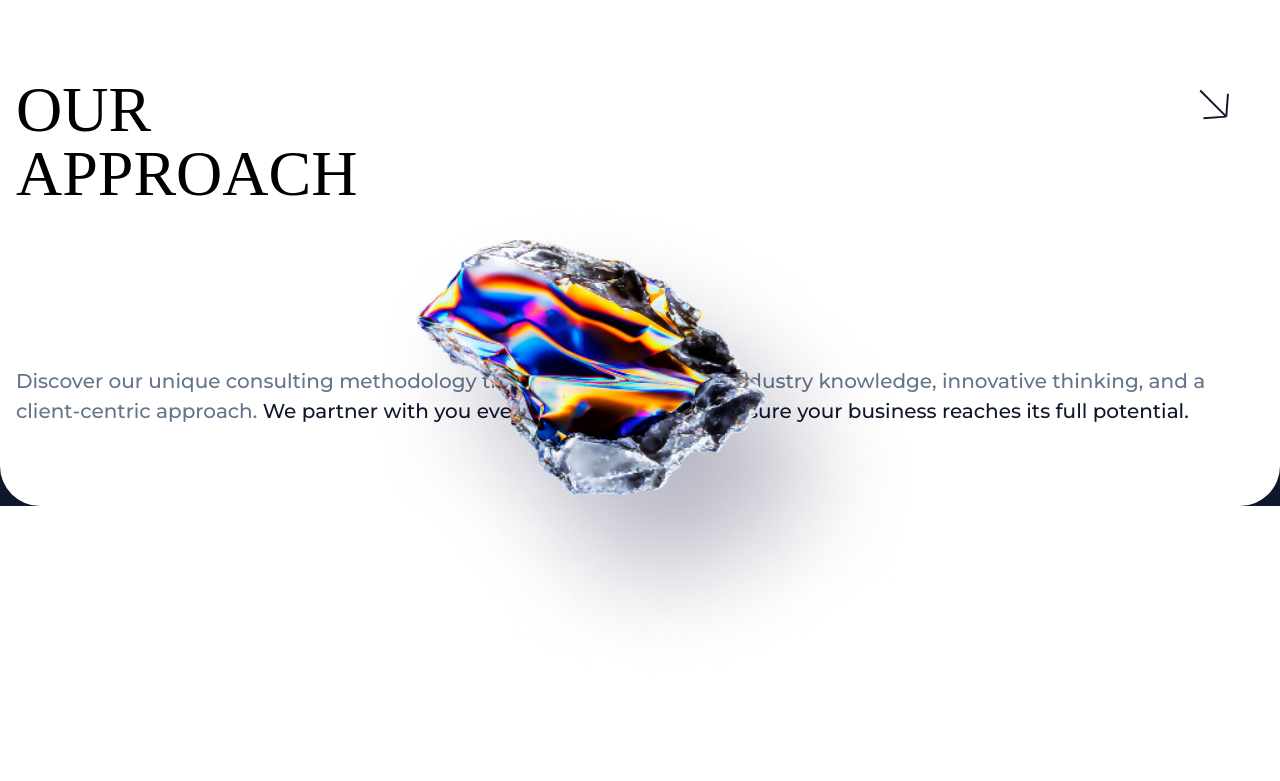
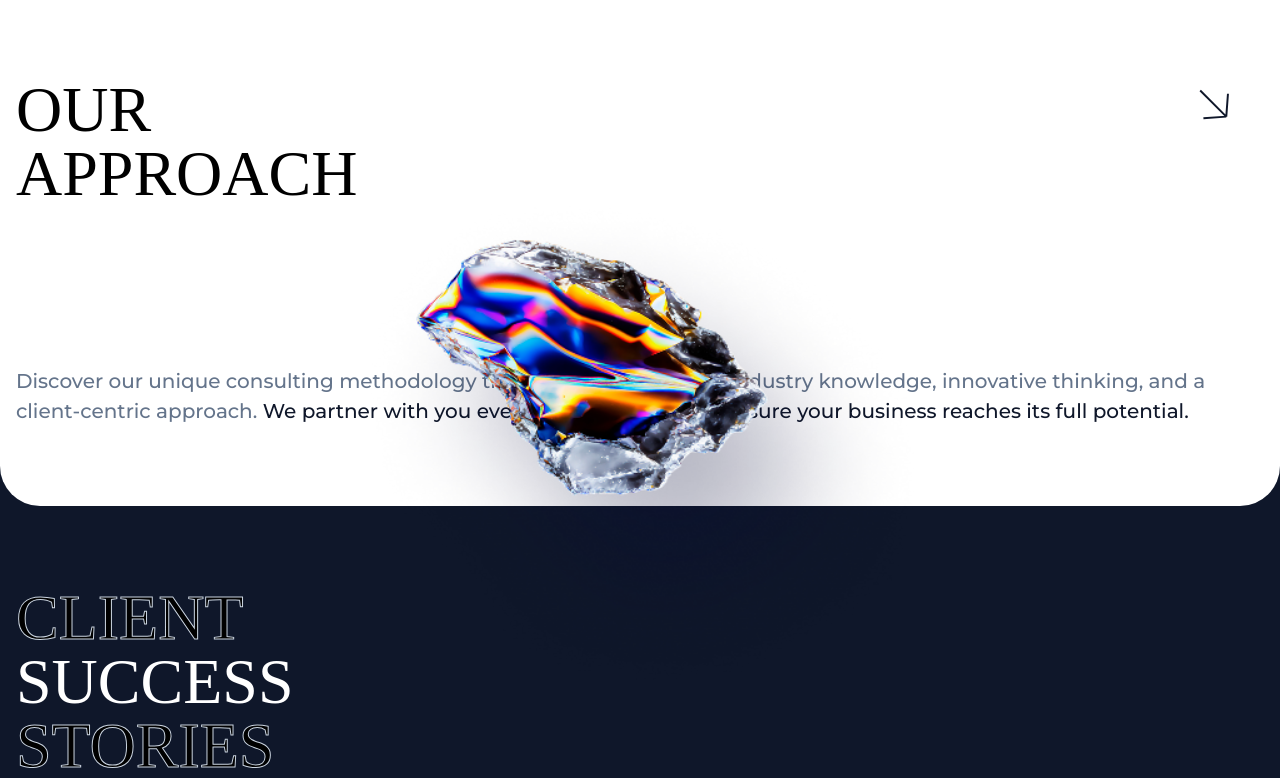
Before and after one commit to garryismael/conscellence, a React (Vite) app: page / in a window 1280 px wide. Shown: the part 2592-3373 px from the top of the page. Built offline with nearby package versions, Linux system fonts and the light colour scheme; a web font is replaced by a local one.

Commit message:
feat: add Testimonials section with styling and integrate into App component

```diff
--- a/src/App.css
+++ b/src/App.css
@@ -6,6 +6,11 @@
 
 .hero-img {
   @apply object-cover w-[213px] h-[319px];
+}
+
+.testimonial_h1 {
+  -webkit-text-stroke-width: 1px;
+  -webkit-text-stroke-color: var(--Blue-Gray-300, #cbd5e1);
 }
 
 @media only screen and (max-width: 320px) {
--- a/src/App.tsx
+++ b/src/App.tsx
@@ -4,6 +4,7 @@ import Header from "./sections/Header";
 import Hero from "./sections/Hero";
 import Questions from "./sections/Questions";
 import Services from "./sections/Services";
+import Testimonials from "./sections/Testimonials";
 
 function App() {
   return (
@@ -13,6 +14,7 @@ function App() {
       <Questions />
       <Services />
       <AboutUs />
+      <Testimonials />
     </>
   );
 }
--- /dev/null
+++ b/src/sections/Testimonials.tsx
@@ -0,0 +1,15 @@
+const Testimonials = () => {
+  return (
+    <section className="wrapper bg-blue-gray-900">
+      <div className="pt-20">
+        <h1 className="h1_large grid grid-cols-1 ">
+          <span className="testimonial_h1">client</span>
+          <span className="text-white">success</span>
+          <span className="testimonial_h1">stories</span>
+        </h1>
+      </div>
+    </section>
+  );
+};
+
+export default Testimonials;
```
